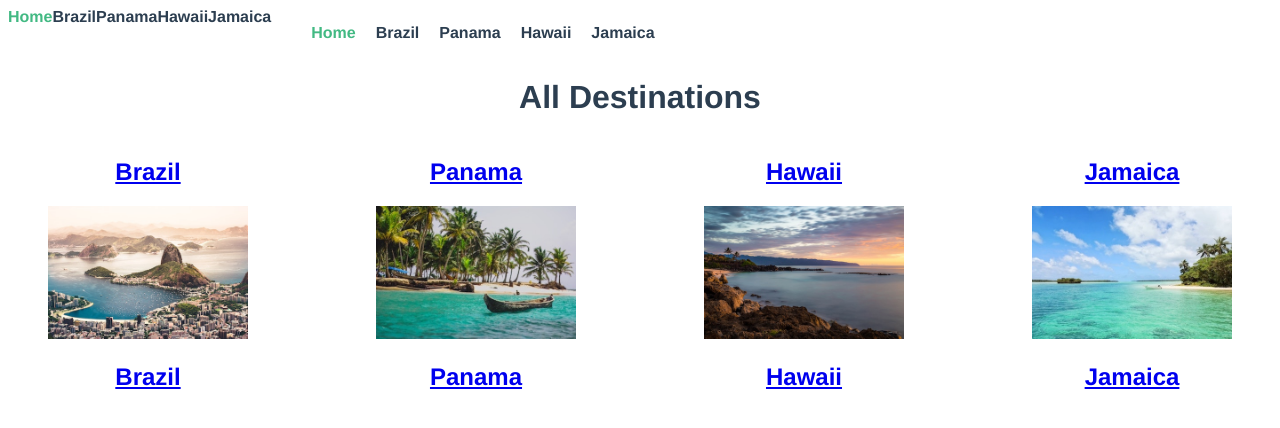
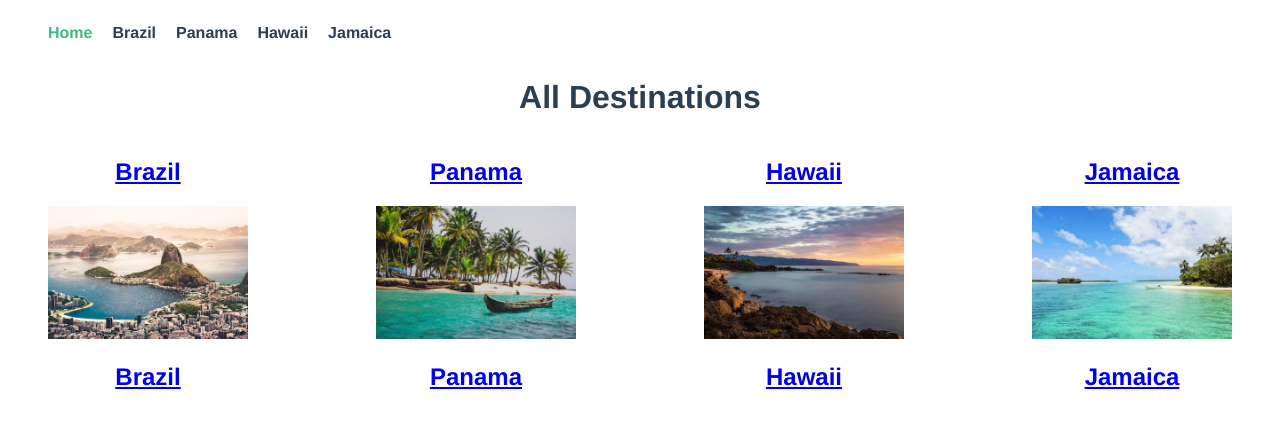
Before and after one commit to imranpollob/vue-router-tour, a Vue app: page / in a window 1280 px wide. Shown: the top 428 px of the page. Built offline with nearby package versions, Linux system fonts and the light colour scheme.

Commit message:
implement slug

```diff
--- a/src/components/DestinationDetails.vue
+++ b/src/components/DestinationDetails.vue
@@ -14,14 +14,18 @@ import store from "@/store";
 
 export default {
   data() {
-    return {
-      destinationId: this.$route.params.id
-    };
+    return {};
+  },
+  props: {
+    slug: {
+      type: String,
+      required: true
+    }
   },
   computed: {
     destination() {
       return store.destinations.find(
-        destination => destination.id === this.destinationId
+        destination => destination.slug === this.slug
       );
     }
   }
--- a/src/components/Navigation.vue
+++ b/src/components/Navigation.vue
@@ -1,12 +1,5 @@
 <template>
   <div id="nav">
-    <router-link to="/">Home</router-link>
-    <router-link to="/brazil">Brazil</router-link>
-    <router-link to="/panama">Panama</router-link>
-    <router-link to="/hawaii">Hawaii</router-link>
-    <router-link to="/jamaica">Jamaica</router-link>
-
-
     <ul class="nav-links">
       <li class="links">
         <router-link to="/">Home</router-link>
@@ -15,7 +8,7 @@
         <router-link
           :to="{
             name: 'DestinationDetails',
-            params: { id: destination.id }
+            params: { slug: destination.slug }
           }"
         >{{ destination.name }}</router-link>
       </li>
--- a/src/router/index.js
+++ b/src/router/index.js
@@ -39,13 +39,15 @@ const routes = [
     component: () => import(/* webpackChunkName: "jamaica" */ "@/views/Jamaica")
   },
   {
-    path: "/details/:id",
+    path: "/details/:slug",
     name: "DestinationDetails",
-    component: () => import(/* webpackChunkName: "DestinationDetails"*/ "@/components/DestinationDetails")
+    component: () => import(/* webpackChunkName: "DestinationDetails"*/ "@/components/DestinationDetails"),
+    props: true
   }
 ]
 
 const router = new VueRouter({
+  mode: "history",
   linkExactActiveClass: "rename-active-class",
   routes
 })
--- a/src/views/Home.vue
+++ b/src/views/Home.vue
@@ -9,12 +9,12 @@
         </router-link>
 
         <figure>
-          <router-link :to="destination.slug">
+          <router-link :to="{ name: 'DestinationDetails', params: { slug: destination.slug } }">
             <img :src="require(`@/assets/${destination.image}`)" :alt="destination.name" />
           </router-link>
         </figure>
 
-        <router-link :to="{ name: 'DestinationDetails', params: { id: destination.id } }">
+        <router-link :to="{ name: 'DestinationDetails', params: { slug: destination.slug } }">
           <h2>{{ destination.name }}</h2>
         </router-link>
       </div>
```
